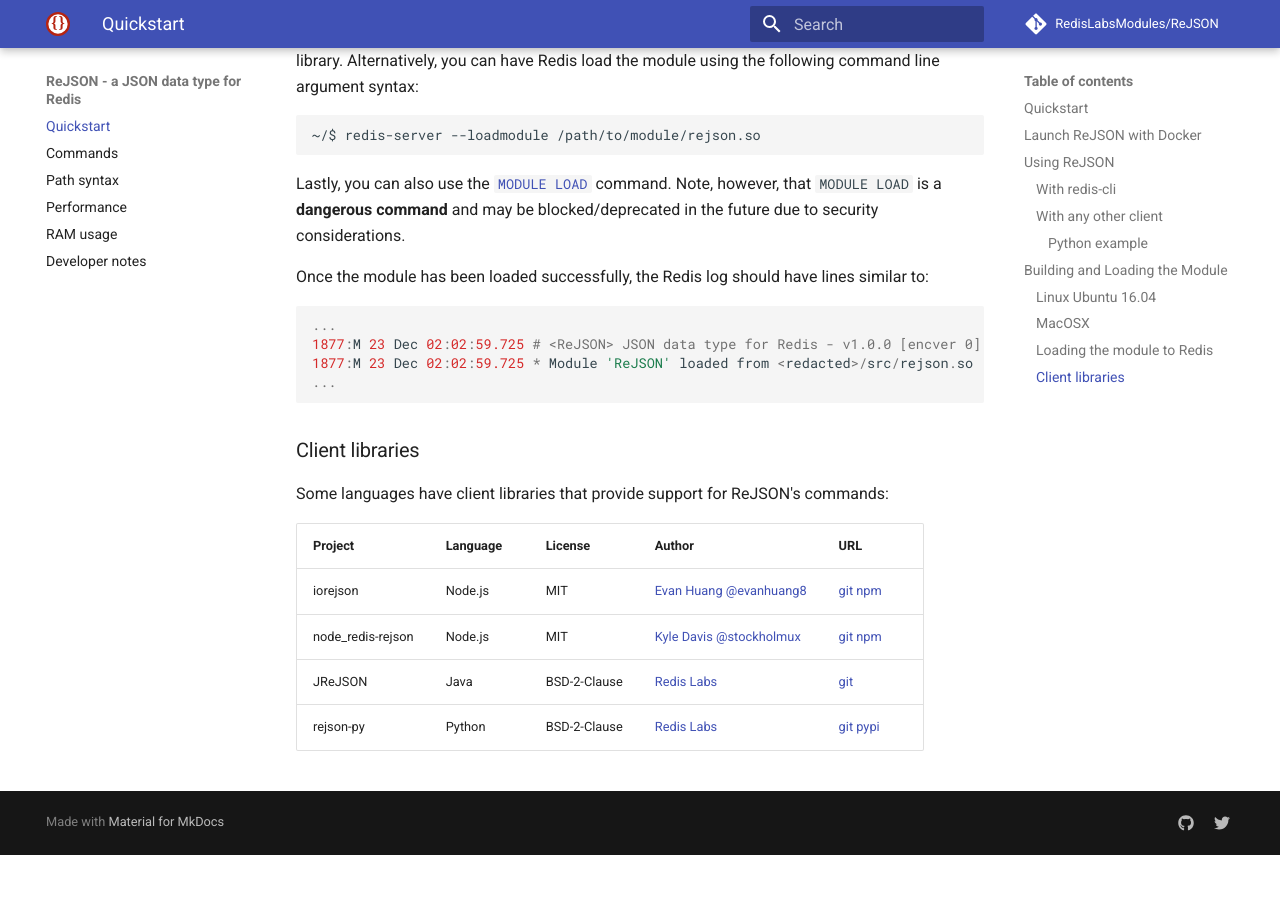
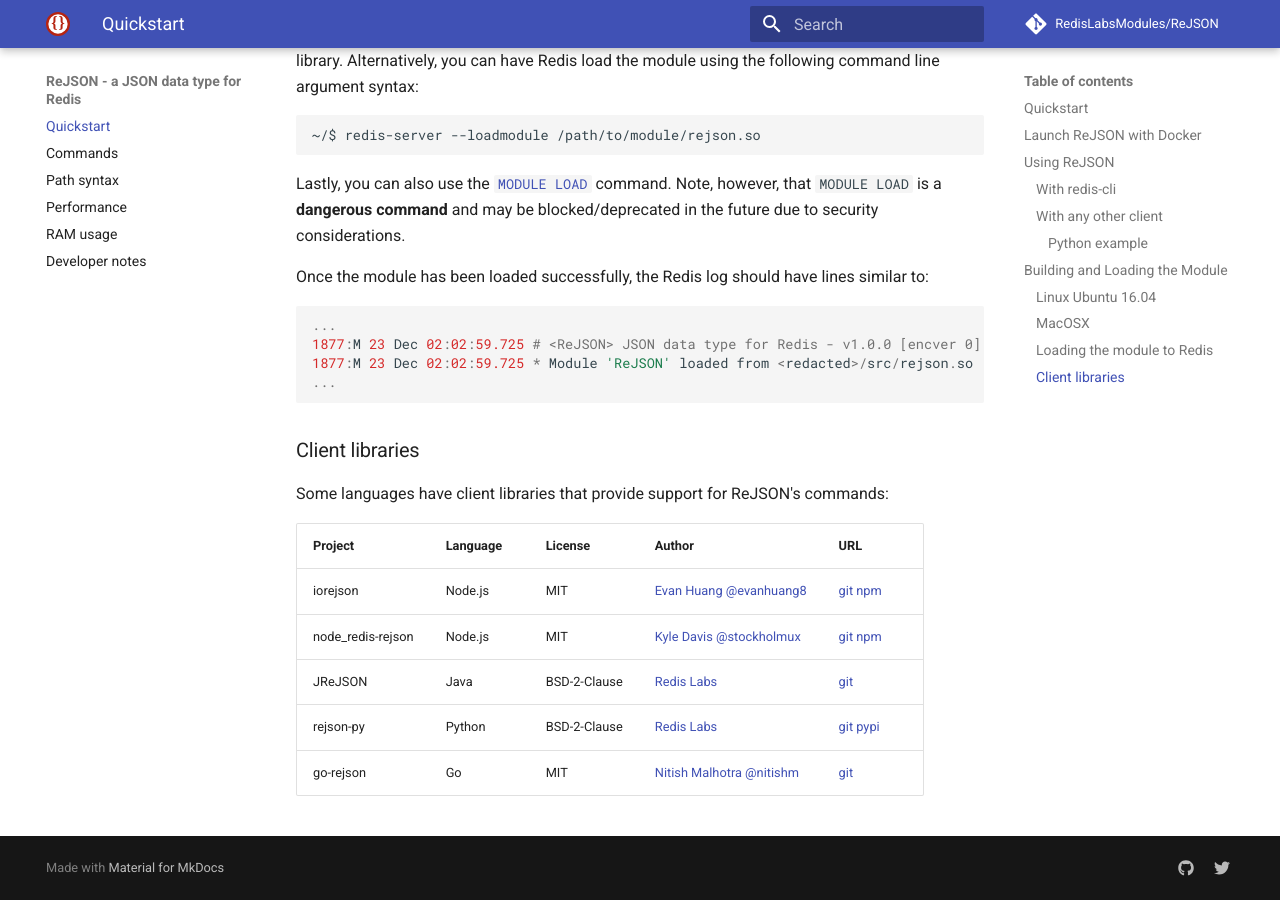
Before and after one commit to RedisJSON/RedisJSON, an MkDocs documentation site: the page built from docs/index.md, in a window 1280 px wide and 900 px high, scrolled down 4561 px. Built offline with MkDocs 1.6.1 and Material for MkDocs 9.7.7, drawn with Linux system fonts in a browser that asks for light colours; comment, search, counter and statistics services are not loaded; old or Windows-style settings are respelled for this version of MkDocs; before the commit the page ends 5416 px from its top, so only the background shows below that.

Commit message:
Go client for rejson

```diff
--- a/docs/index.md
+++ b/docs/index.md
@@ -207,3 +207,4 @@
 | node_redis-rejson | Node.js | MIT | [Kyle Davis @stockholmux](https://github.com/stockholmux) | [git](https://github.com/stockholmux/node_redis-rejson) [npm](https://www.npmjs.com/package/redis-rejson) |
 | JReJSON | Java | BSD-2-Clause | [Redis Labs](https://redislabs.com) | [git](https://github.com/RedisLabs/JReJSON/) |
 | rejson-py | Python | BSD-2-Clause | [Redis Labs](https://redislabs.com) | [git](https://github.com/RedisLabs/redis-py/) [pypi](https://pypi.python.org/pypi/rejson) |
+| go-rejson | Go | MIT | [Nitish Malhotra @nitishm](https://github.com/nitishm) | [git](https://github.com/nitishm/go-rejson/) |
```
